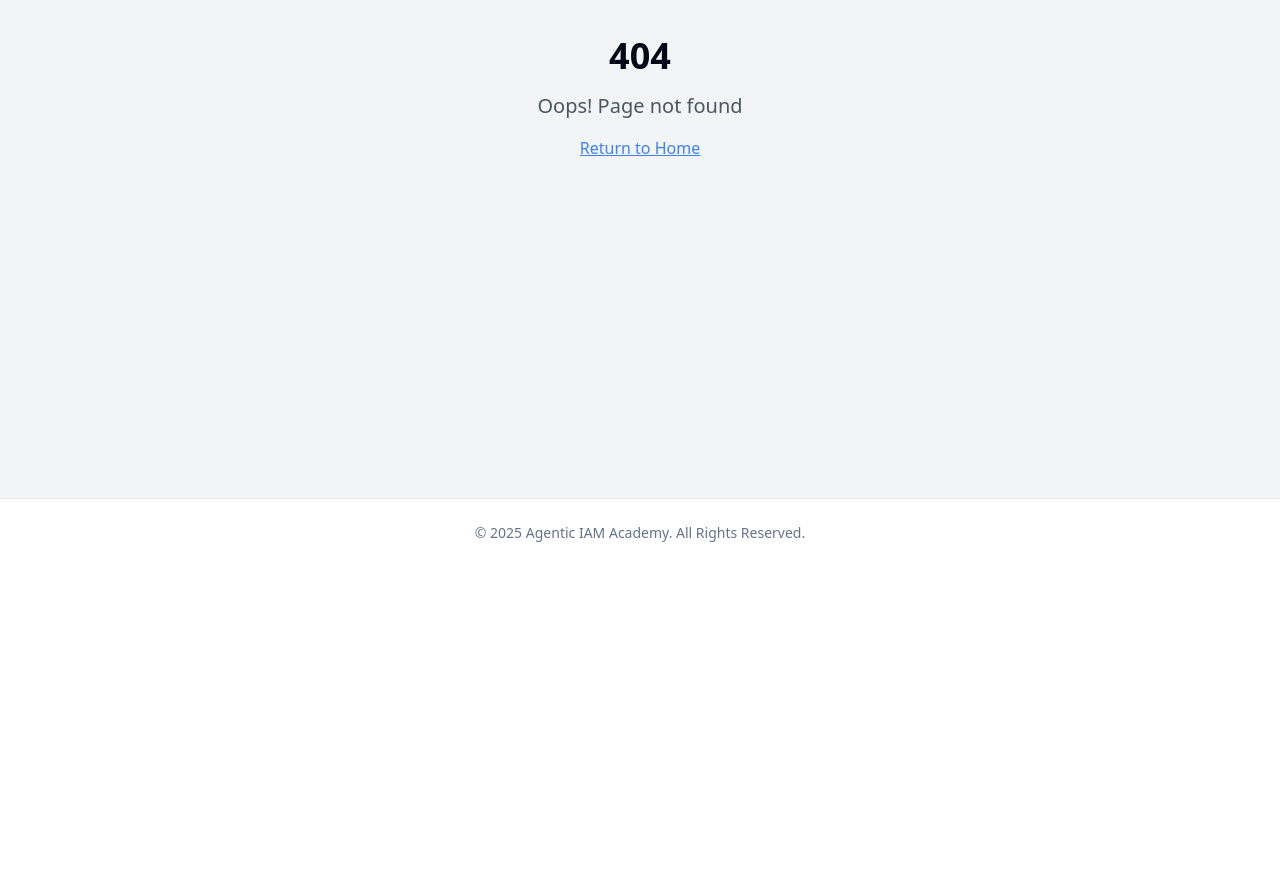
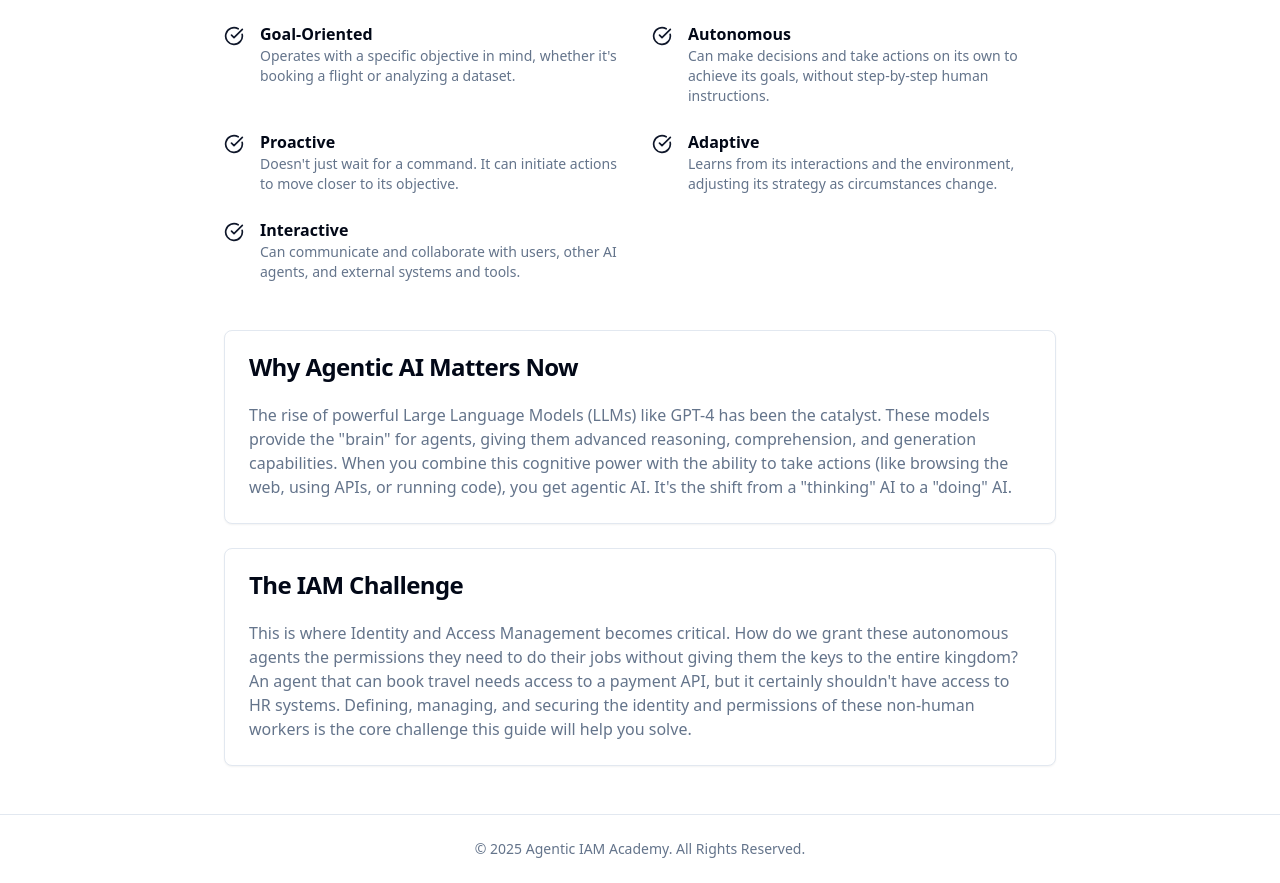
Before and after one commit to ayshsandu/agentic-iam-academy, a React (Vite) app: page /what-is-agentic-ai in a window 1280 px wide. Before the commit this address had no page. Shown: the part 367-1250 px from the top of the page. Before the commit the page ends 934 px from the top, so only its background shows below. Built offline with nearby package versions, Linux system fonts and the light colour scheme.

Commit message:
Add "What is Agentic AI" page
Add content from the specified URL to a new page.

```diff
--- a/src/App.tsx
+++ b/src/App.tsx
@@ -12,6 +12,7 @@ import BestPractices from "./pages/BestPractices";
 import Glossary from "./pages/Glossary";
 import About from "./pages/About";
 import Scenarios from "./pages/Scenarios";
+import WhatIsAgenticAI from "./pages/WhatIsAgenticAI";
 
 const queryClient = new QueryClient();
 
@@ -24,6 +25,7 @@ const App = () => (
         <Routes>
           <Route element={<Layout />}>
             <Route index element={<Index />} />
+            <Route path="/what-is-agentic-ai" element={<WhatIsAgenticAI />} />
             <Route path="/concepts" element={<Concepts />} />
             <Route path="/best-practices" element={<BestPractices />} />
             <Route path="/scenarios" element={<Scenarios />} />
--- a/src/components/layout/Header.tsx
+++ b/src/components/layout/Header.tsx
@@ -1,3 +1,4 @@
+
 import { Link } from "react-router-dom";
 import {
   NavigationMenu,
@@ -11,6 +12,7 @@ import { Menu } from "lucide-react";
 import { navigationMenuTriggerStyle } from "@/components/ui/navigation-menu";
 
 const navLinks = [
+  { to: "/what-is-agentic-ai", label: "Agentic AI" },
   { to: "/concepts", label: "Core Concepts" },
   { to: "/best-practices", label: "Best Practices" },
   { to: "/scenarios", label: "Scenarios" },
--- /dev/null
+++ b/src/pages/WhatIsAgenticAI.tsx
@@ -0,0 +1,83 @@
+
+import {
+  Card,
+  CardContent,
+  CardHeader,
+  CardTitle,
+} from "@/components/ui/card";
+import { CheckCircle } from "lucide-react";
+
+const characteristics = [
+  {
+    title: "Goal-Oriented",
+    description: "Operates with a specific objective in mind, whether it's booking a flight or analyzing a dataset.",
+  },
+  {
+    title: "Autonomous",
+    description: "Can make decisions and take actions on its own to achieve its goals, without step-by-step human instructions.",
+  },
+  {
+    title: "Proactive",
+    description: "Doesn't just wait for a command. It can initiate actions to move closer to its objective.",
+  },
+  {
+    title: "Adaptive",
+    description: "Learns from its interactions and the environment, adjusting its strategy as circumstances change.",
+  },
+  {
+    title: "Interactive",
+    description: "Can communicate and collaborate with users, other AI agents, and external systems and tools.",
+  },
+];
+
+const WhatIsAgenticAI = () => {
+  return (
+    <div className="container max-w-4xl py-8 md:py-12">
+      <h1 className="text-4xl font-bold tracking-tight">What is Agentic AI?</h1>
+      <p className="mt-4 text-lg text-muted-foreground">
+        Agentic AI refers to a type of artificial intelligence system that can act autonomously and proactively to achieve specified goals. Unlike traditional AI models that simply respond to prompts, agentic systems can create plans, execute multi-step tasks, and adapt to new information without constant human oversight.
+      </p>
+
+      <div className="mt-12">
+        <h2 className="text-3xl font-bold">Key Characteristics</h2>
+        <div className="mt-6 grid gap-6 sm:grid-cols-2">
+          {characteristics.map((item) => (
+            <div key={item.title} className="flex items-start gap-4">
+              <CheckCircle className="mt-1 h-5 w-5 shrink-0 text-primary" />
+              <div>
+                <h3 className="font-semibold">{item.title}</h3>
+                <p className="text-sm text-muted-foreground">{item.description}</p>
+              </div>
+            </div>
+          ))}
+        </div>
+      </div>
+
+      <div className="mt-12 space-y-6">
+        <Card>
+          <CardHeader>
+            <CardTitle>Why Agentic AI Matters Now</CardTitle>
+          </CardHeader>
+          <CardContent>
+            <p className="text-muted-foreground">
+              The rise of powerful Large Language Models (LLMs) like GPT-4 has been the catalyst. These models provide the "brain" for agents, giving them advanced reasoning, comprehension, and generation capabilities. When you combine this cognitive power with the ability to take actions (like browsing the web, using APIs, or running code), you get agentic AI. It's the shift from a "thinking" AI to a "doing" AI.
+            </p>
+          </CardContent>
+        </Card>
+
+        <Card>
+          <CardHeader>
+            <CardTitle>The IAM Challenge</CardTitle>
+          </CardHeader>
+          <CardContent>
+            <p className="text-muted-foreground">
+              This is where Identity and Access Management becomes critical. How do we grant these autonomous agents the permissions they need to do their jobs without giving them the keys to the entire kingdom? An agent that can book travel needs access to a payment API, but it certainly shouldn't have access to HR systems. Defining, managing, and securing the identity and permissions of these non-human workers is the core challenge this guide will help you solve.
+            </p>
+          </CardContent>
+        </Card>
+      </div>
+    </div>
+  );
+};
+
+export default WhatIsAgenticAI;
```
